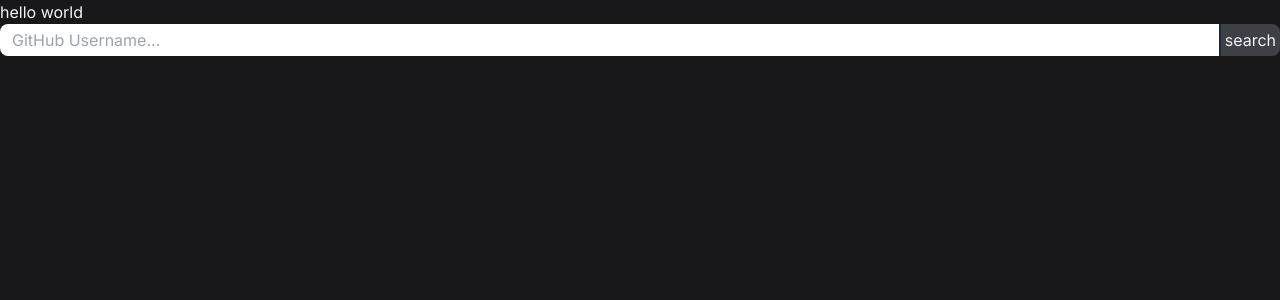
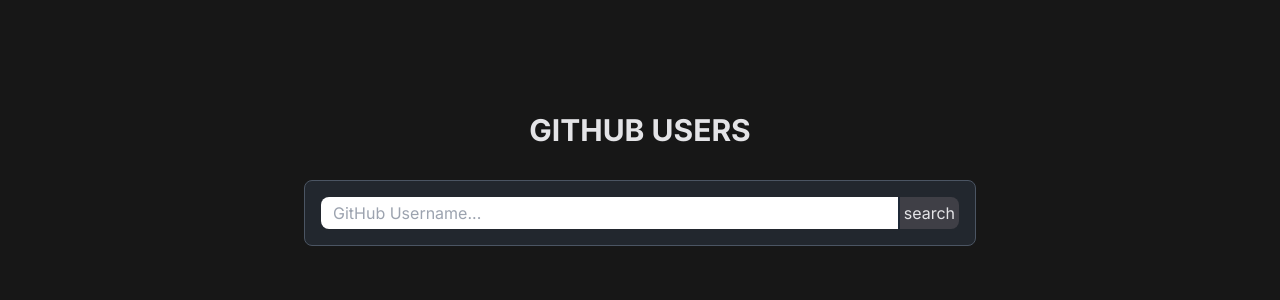
Before and after one commit to Marcio-VOT/estagio, a Next.js app: page / in a window 1280 px wide. Shown: the top 300 px of the page. Built offline with nearby package versions, Linux system fonts and the light colour scheme.

Commit message:
feat: User Display Parcial;

```diff
--- a/next.config.js
+++ b/next.config.js
@@ -1,7 +1,12 @@
 /** @type {import('next').NextConfig} */
 const nextConfig = {
-  experimental:{
-    serverActions: true
+  images:{
+    remotePatterns:[
+      {
+        protocol: 'https',
+        hostname: 'avatars.githubusercontent.com'
+      }
+    ]
   }
 }
 
--- a/package.json
+++ b/package.json
@@ -14,7 +14,7 @@
     "@types/react-dom": "18.2.7",
     "autoprefixer": "10.4.15",
     "axios": "^1.4.0",
-    "eslint": "8.47.0",
+    "eslint": "^8.47.0",
     "eslint-config-next": "13.4.16",
     "next": "13.4.16",
     "postcss": "8.4.28",
--- a/prettier.config.js
+++ b/prettier.config.js
@@ -1,3 +1,3 @@
 module.exports = {
-	plugins : [require('prettier-plugin-tailwindcss')]
+	plugins: [require('prettier-plugin-tailwindcss')],
 }
--- a/src/app/layout.tsx
+++ b/src/app/layout.tsx
@@ -1,3 +1,4 @@
+import Title from '@/components/Title/Title'
 import './globals.css'
 import type { Metadata } from 'next'
 import { Inter } from 'next/font/google'
@@ -5,8 +6,8 @@
 const inter = Inter({ subsets: ['latin'] })
 
 export const metadata: Metadata = {
-  title: 'Create Next App',
-  description: 'Generated by create next app',
+  title: 'Find Github User Data From Name',
+  description: 'created by Marcio-VOT',
 }
 
 export default function RootLayout({
@@ -16,11 +17,12 @@
 }) {
   return (
     <html lang="pt-br">
-      <body className={`${inter.className} flex-1 bg-zinc-900 text-zinc-100`}>
-        <div className=''>
-        {children}
+      <body className={`${inter.className} flex-1 bg-neutral-900 text-zinc-200 `}>
+        <Title />
+        <div className='bg-[#22272E] max-w-2xl border-y-[1px] sm:border-[1px] border-gray-600 my-4 sm:mx-auto sm:w-11/12 sm:rounded-lg p-4'>
+          {children}
         </div>
-        </body>
+      </body>
     </html>
   )
 }
--- a/src/app/page.tsx
+++ b/src/app/page.tsx
@@ -1,9 +1,9 @@
 import GitHubUserSearch from "@/components/GitHubUserSearch/GitHubUserSearch";
+import Title from "@/components/Title/Title";
 
 export default function Home() {
   return (
     <>
-    <h1>hello world</h1>
     <GitHubUserSearch/>
     </>
   )
--- /dev/null
+++ b/src/components/Title/Title.tsx
@@ -0,0 +1,7 @@
+export default function Title() {
+  return (
+    <h1 className="font-bold w-full flex justify-center text-3xl mt-28 mb-8">
+      GITHUB USERS
+    </h1>
+  )
+}
--- /dev/null
+++ b/src/components/UserDisplay/UserDisplay.tsx
@@ -0,0 +1,26 @@
+import { User } from "@/protocols";
+import Image from "next/image";
+import YSeparator from "../YSeparator/YSeparator";
+
+export default function UserDisplay({user}: {user : User}) {
+  return (
+    <>
+    <YSeparator/>
+    <div className="w-full relative m-4">
+      <div className="flex flex-wrap w-full">
+      <Image src={user.avatar_url} alt="user avatar" width={40} height={40}/>
+      <div>
+        <p>{user.name}</p>
+        <p>{user.login}</p>
+      </div>
+      </div>
+      <p className="absolute bottom-2 right-2">{user.location}</p>
+    </div>
+      <YSeparator/>
+    </>
+  )
+}
+//"https://avatars.githubusercontent.com/u/115326340?v=4"
+// name "Marcio Fran."
+//login "Marcio-VOT"
+//"Brazil - PR"
--- /dev/null
+++ b/src/components/YSeparator/YSeparator.tsx
@@ -0,0 +1,7 @@
+export default function YSeparator(){
+  return (
+    <>
+      <div className="w-full border-t-[1px] border-zinc-600 my-2"></div>
+    </>
+  )
+}
```
Also changed, not shown: tsconfig.json (+17 -4 lines), .eslintrc.json, 1 other file (tests, documents, lock files or other folders).
